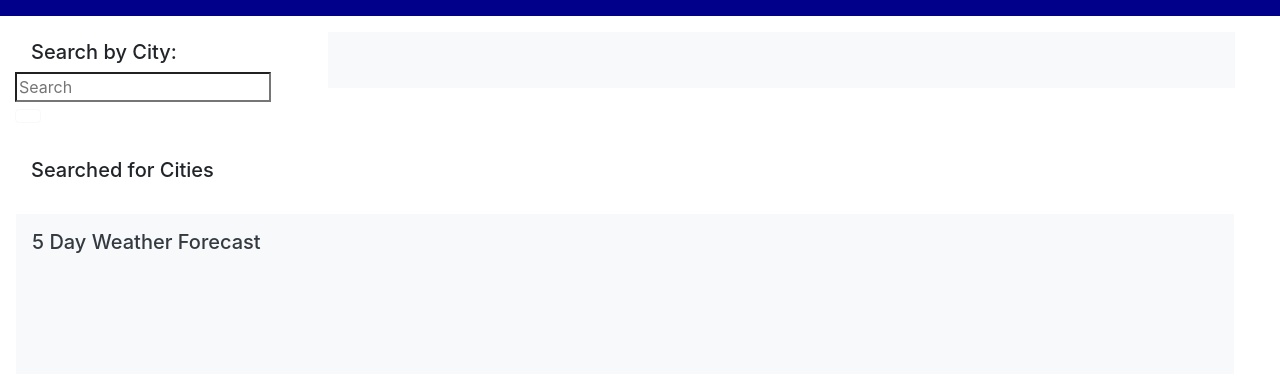
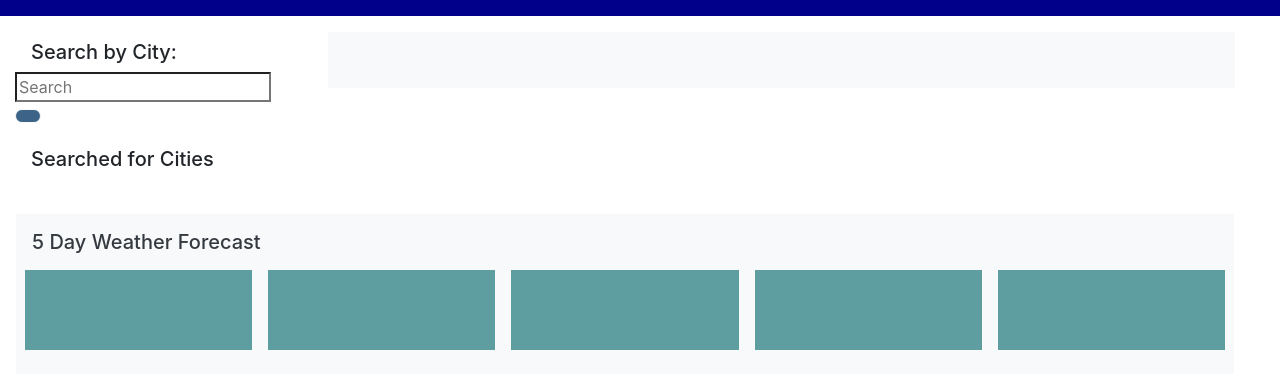
Before and after one commit to Flying-dink/Weather-Dashboard, a plain HTML site: page index.html in a window 1280 px wide. Shown: the part 100-488 px from the top of the page. Drawn offline with nearby package versions, Linux system fonts and the light colour scheme; some icons are missing.

Commit message:
worked on css styles

```diff
--- a/stylesheet.css
+++ b/stylesheet.css
@@ -6,3 +6,18 @@
     color: white;
 
 }
+.listbtn {
+
+}
+.left div {
+    height: 50%;
+}
+.card-body {
+    background-color: cadetblue;
+    color: white;
+}
+#searchbtn {
+    background-color: #3d6488;
+    color: whitesmoke;
+    border-radius: 8px;
+}
--- a/weather.js
+++ b/weather.js
@@ -1,5 +1,2 @@
 // set up searchbox
 // set up 5 day card or grid
-//place date in top box with moment
-// call api with weather icons
-//local storage
```
